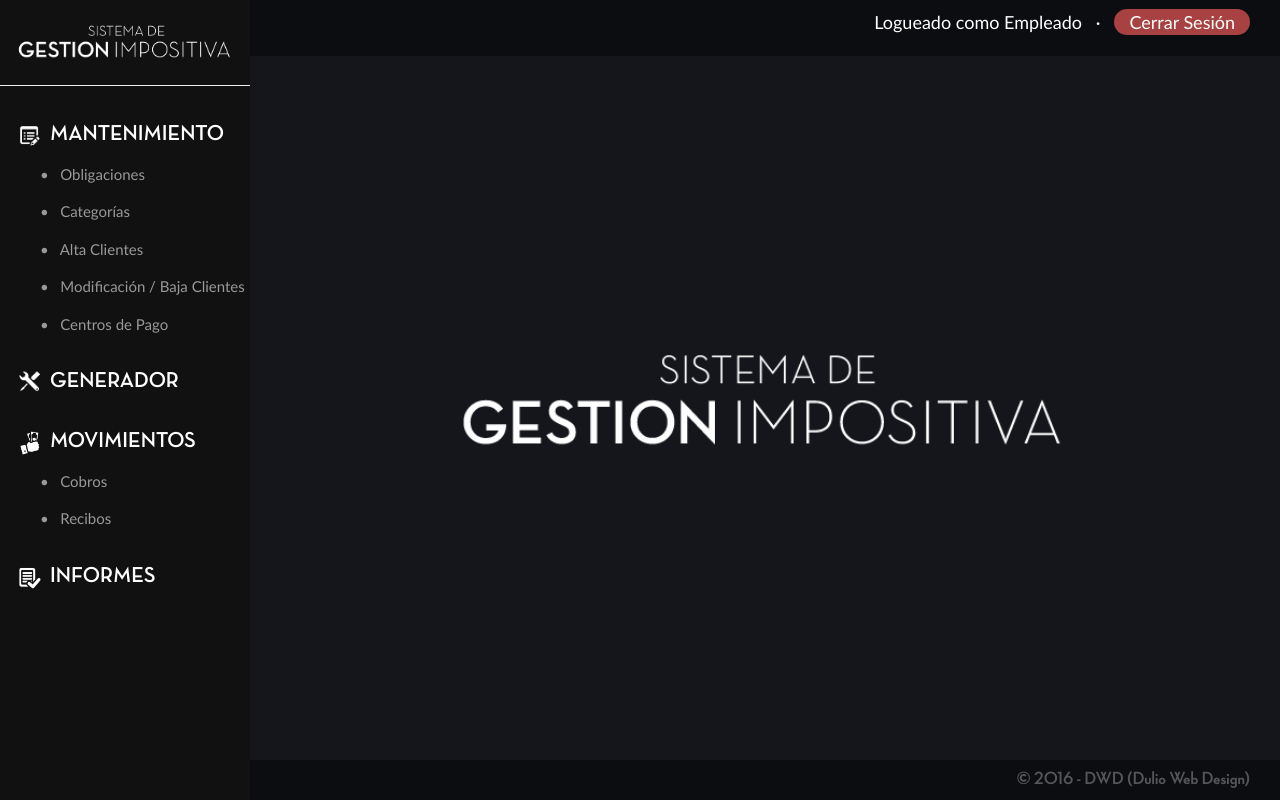
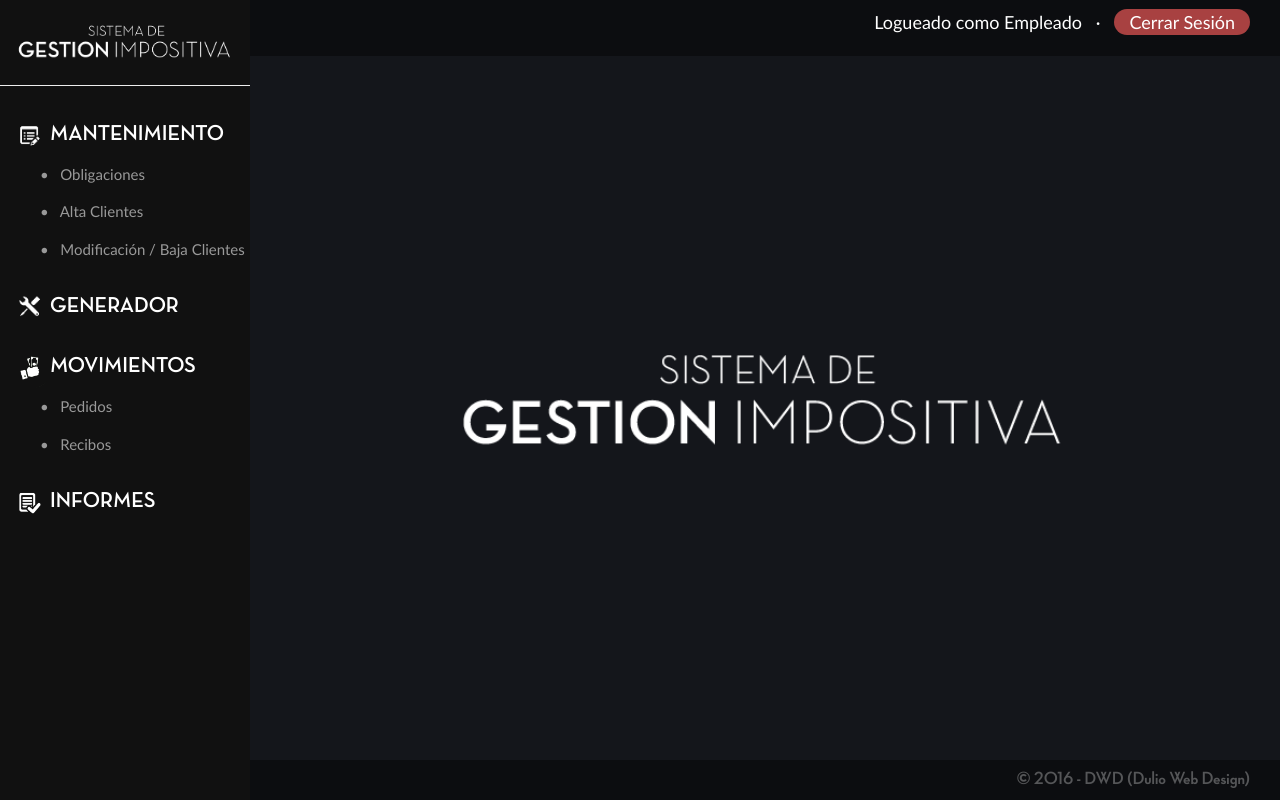
Before and after one commit to azrael30/estudioDulioFranco, a PHP site: page /billingsconstruction/inicio.php in a window 1280 px wide. Run offline with PHP 8.4, Linux system fonts and the light colour scheme; a user stored in the database is signed in; data comes from the database, SQL or seed files in the repository.

Commit message:
Ocultas opciones de menu
Oculto las opciones de menu que no va a usar

```diff
--- a/modificar/menu1.php
+++ b/modificar/menu1.php
@@ -7,7 +7,7 @@
 			<a href='movimientos.php'><li>
 				<img src='img/ico-ventas.png' width='40px'>MOVIMIENTOS
 				<ul>
-					<a href='cobros.php'><li>&bullet; &nbsp; Cobros</li></a>
+					<a href='cobros.php'><li>&bullet; &nbsp; Pedidos</li></a>
 				</ul>
 				<!--<ul>
 					<a href='pagos.php'><li>&bullet; &nbsp; Pagos</li></a>
--- a/modificar/menu2.php
+++ b/modificar/menu2.php
@@ -10,18 +10,18 @@
 				<ul>
 					<a href='ingresarObligacion.php'><li>&bullet; &nbsp; Obligaciones</li></a>
 				</ul>
-				<ul>
+				<!--<ul>
 					<a href='ingresarCategoria.php'><li>&bullet; &nbsp; Categorías</li></a>
-				</ul>
+				</ul>-->
 				<ul>
 					<a href='ingresarCliente.php'><li>&bullet; &nbsp; Alta Clientes</li></a>
 				</ul>
 				<ul>
 					<a href='modificacionBajaCliente.php'><li>&bullet; &nbsp; Modificación / Baja Clientes</li></a>
 				</ul>
-				<ul>
+				<!--<ul>
 					<a href='ingresarBanco.php'><li>&bullet; &nbsp; Centros de Pago</li></a>
-				</ul>
+				</ul>-->
 			</li>
 
 			<a href='generador.php'><li>
@@ -30,7 +30,7 @@
 			<a href='movimientos.php'><li>
 				<img src='img/ico-ventas.png' width='40px'>MOVIMIENTOS
 				<ul>
-					<a href='cobros.php'><li>&bullet; &nbsp; Cobros</li></a>
+					<a href='cobros.php'><li>&bullet; &nbsp; Pedidos</li></a>
 				</ul>
 				<!--<ul>
 					<a href='pagos.php'><li>&bullet; &nbsp; Pagos</li></a>
```
Also changed, not shown: modificar/menu0.php (+5 -5 lines).
